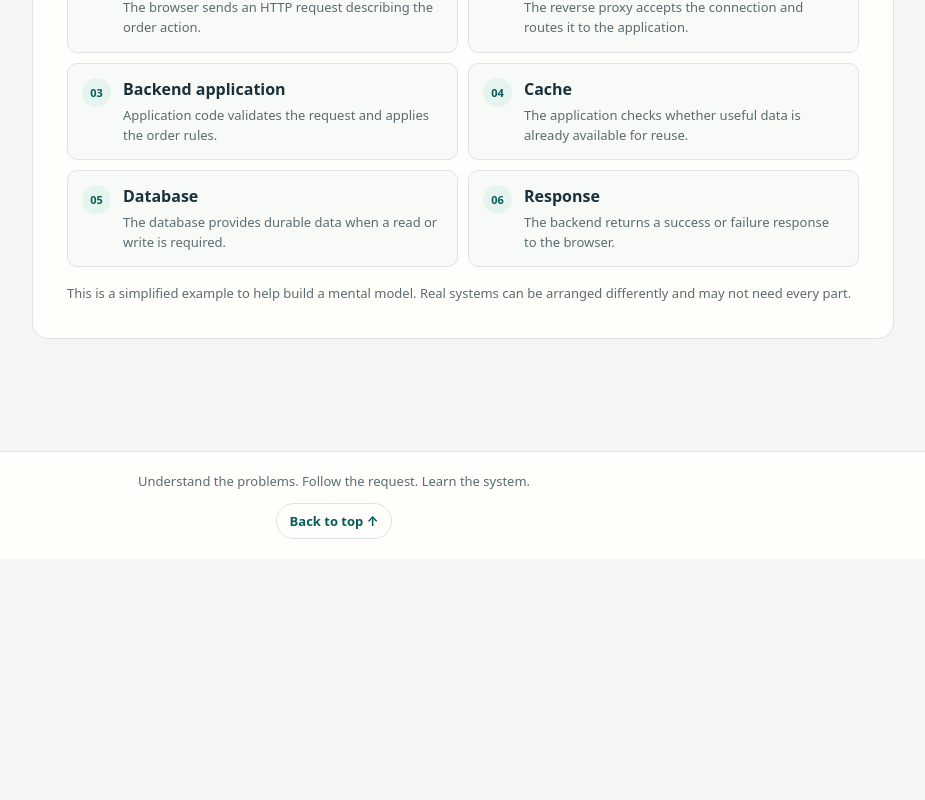
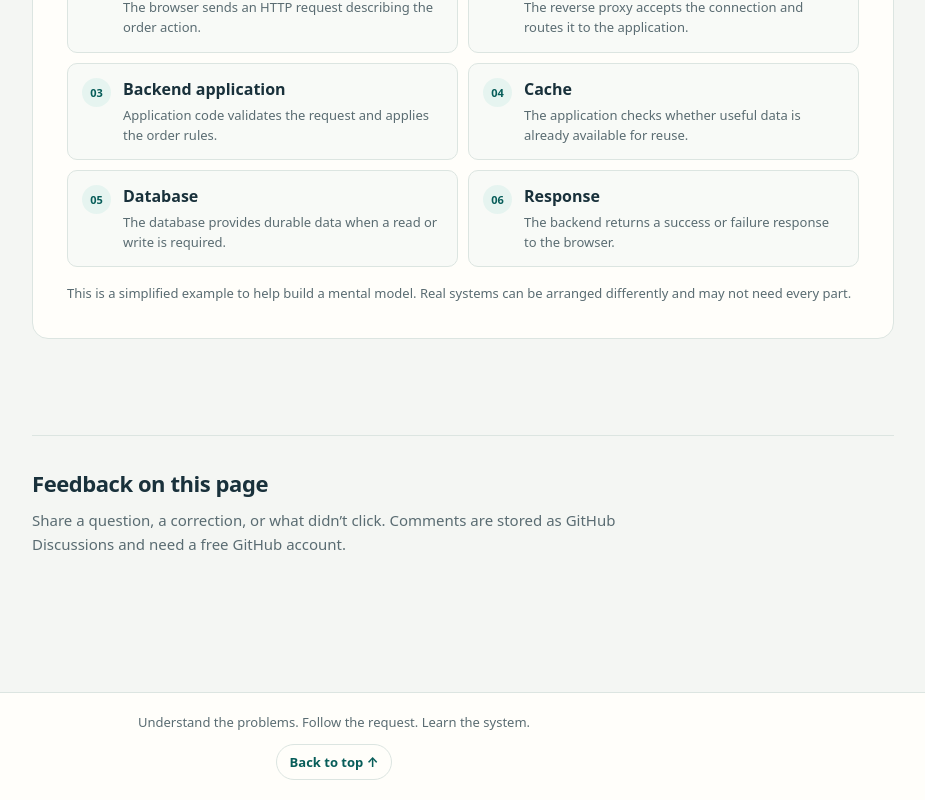
Before and after one commit to vegastristan1/backend-ecosystem, a React (Vite) app: page / in a window 1280 px wide. Shown: the part 1888-2688 px from the top of the page, without its empty margins (306-1231 px from the left). Before the commit the page ends 2447 px from the top, so only its background shows below. Built offline with nearby package versions, Linux system fonts and the light colour scheme.

Commit message:
feat: add giscus feedback section to every page

```diff
--- a/src/components/AppShell.tsx
+++ b/src/components/AppShell.tsx
@@ -1,4 +1,5 @@
 import type { ReactNode } from 'react'
+import { FeedbackSection } from './FeedbackSection'
 import { Sidebar } from './Sidebar'
 
 interface AppShellProps {
@@ -36,6 +37,7 @@ export function AppShell({ children }: AppShellProps) {
         <Sidebar />
         <main className="main-content" id="main-content" tabIndex={-1}>
           {children}
+          <FeedbackSection />
         </main>
       </div>
       <footer className="site-footer">
--- /dev/null
+++ b/src/components/FeedbackSection.tsx
@@ -0,0 +1,66 @@
+import { useEffect, useRef, useState } from 'react'
+import { guides } from '../content/guides'
+
+// Hash-routed site: giscus "pathname" mapping would put every page in one
+// thread, so each route maps to a stable human-readable term instead.
+function termFromHash(hash: string): string {
+  if (hash.startsWith('#guide/')) {
+    const id = hash.slice('#guide/'.length)
+    return guides[id]?.name ?? `Unknown guide (${id})`
+  }
+  if (hash === '#guides') return 'Guides'
+  if (hash === '#search') return 'Search'
+  return 'Home'
+}
+
+export function FeedbackSection() {
+  const [term, setTerm] = useState(() => termFromHash(window.location.hash))
+  const containerRef = useRef<HTMLDivElement>(null)
+
+  useEffect(() => {
+    function handleHashChange() {
+      setTerm(termFromHash(window.location.hash))
+    }
+    window.addEventListener('hashchange', handleHashChange)
+    return () => window.removeEventListener('hashchange', handleHashChange)
+  }, [])
+
+  // Re-inject the giscus script whenever the route (term) changes.
+  useEffect(() => {
+    const container = containerRef.current
+    if (!container) return
+
+    container.innerHTML = ''
+    const script = document.createElement('script')
+    script.src = 'https://giscus.app/client.js'
+    script.async = true
+    script.setAttribute('data-repo', 'vegastristan1/backend-ecosystem')
+    script.setAttribute('data-repo-id', 'R_kgDOVakXFw')
+    script.setAttribute('data-category', 'General')
+    script.setAttribute('data-category-id', 'DIC_kwDOVakXF84DKydu')
+    script.setAttribute('data-mapping', 'specific')
+    script.setAttribute('data-term', term)
+    script.setAttribute('data-reactions-enabled', '1')
+    script.setAttribute('data-emit-metadata', '0')
+    script.setAttribute('data-input-position', 'bottom')
+    script.setAttribute('data-theme', 'light')
+    script.setAttribute('data-lang', 'en')
+    script.setAttribute('crossorigin', 'anonymous')
+    container.appendChild(script)
+
+    return () => {
+      container.innerHTML = ''
+    }
+  }, [term])
+
+  return (
+    <section className="feedback-section" aria-labelledby="feedback-title">
+      <h2 id="feedback-title">Feedback on this page</h2>
+      <p>
+        Share a question, a correction, or what didn’t click. Comments are
+        stored as GitHub Discussions and need a free GitHub account.
+      </p>
+      <div className="giscus-container" ref={containerRef} />
+    </section>
+  )
+}
--- a/src/styles.css
+++ b/src/styles.css
@@ -1070,6 +1070,36 @@ h1 {
   text-align: center;
 }
 
+.feedback-section {
+  margin-top: clamp(56px, 9vw, 96px);
+  padding-top: 32px;
+  border-top: 1px solid var(--color-line);
+}
+
+.feedback-section h2 {
+  margin: 0;
+  color: var(--color-ink);
+  font-size: 22px;
+  letter-spacing: -0.02em;
+}
+
+.feedback-section > p {
+  max-width: 620px;
+  margin: 10px 0 24px;
+  color: var(--color-muted);
+  font-size: 15px;
+  line-height: 1.6;
+}
+
+.giscus-container {
+  max-width: 100%;
+  min-width: 0;
+}
+
+.giscus-container iframe {
+  max-width: 100%;
+}
+
 .site-footer p {
   margin: 0;
   font-size: 13px;
```
